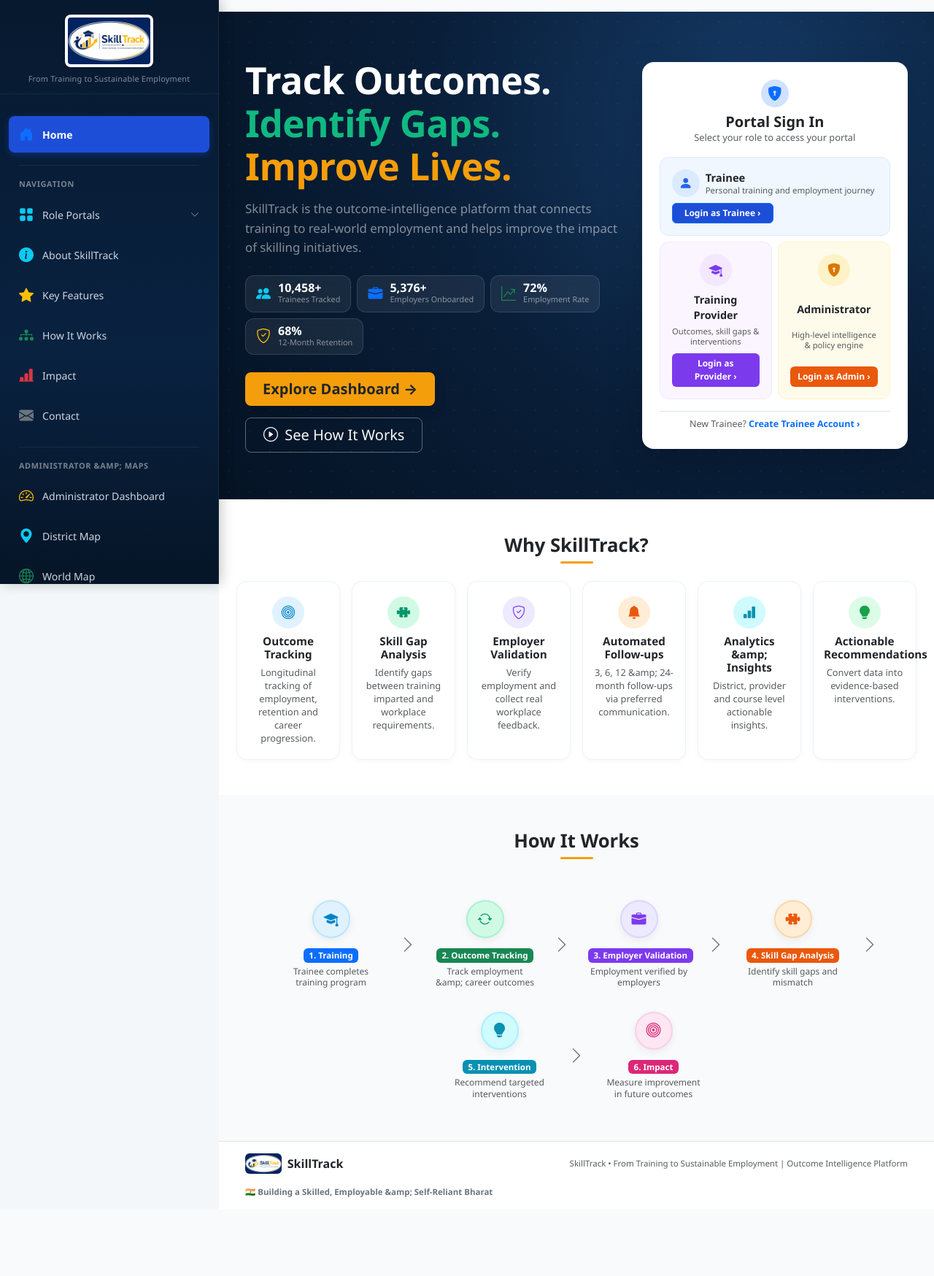
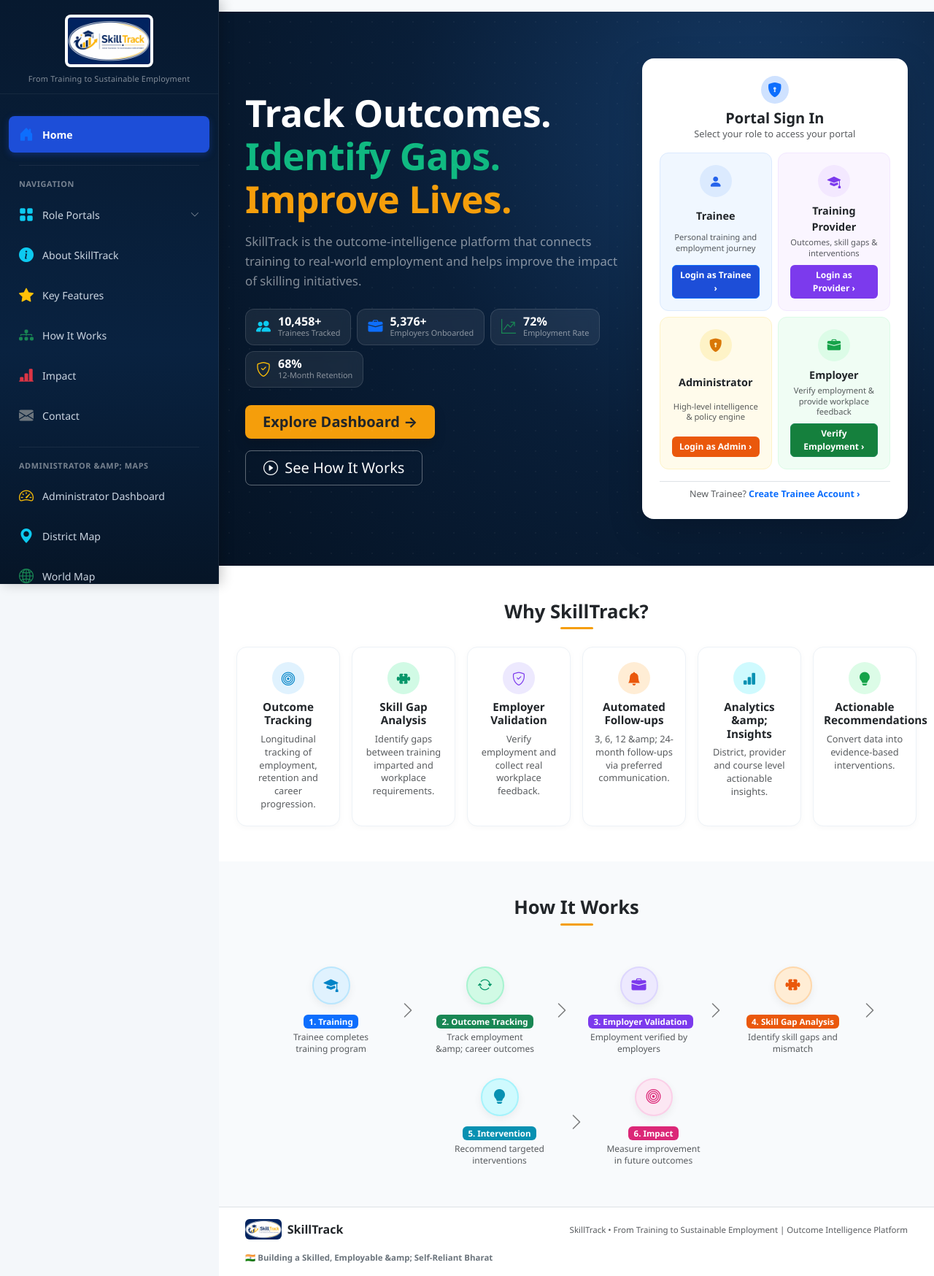
Before and after one commit to sakshigjadhav-03/SkillTrack, a Flask app: page / in a window 1280 px wide. Shown: the whole page at 73% size. Before the commit the page ends 1640 px from the top, so only its background shows below. Run offline with Flask 3, Linux system fonts and the light colour scheme.

Commit message:
Restore Employer section in Portal Sign In connected to Employer Verification flow without normal login

```diff
--- a/frontend/templates/index.html
+++ b/frontend/templates/index.html
@@ -74,24 +74,18 @@
 
           <div class="row g-2">
             <!-- Trainee Card -->
-            <div class="col-12">
+            <div class="col-6">
               <div class="role-card-box border p-3" style="background: #f0f7ff; border-color: #dbeafe !important;">
-                <div class="d-flex align-items-center justify-content-between flex-wrap gap-2 text-start">
-                  <div class="d-flex align-items-center gap-2">
-                    <div class="role-icon-circle m-0 flex-shrink-0" style="background: #dbeafe; color: #2563eb; width: 38px; height: 38px;">
-                      <i class="bi bi-person-fill"></i>
-                    </div>
-                    <div>
-                      <div class="fw-bold text-dark" style="font-size: 0.92rem;">Trainee</div>
-                      <div class="text-muted" style="font-size: 0.72rem; line-height: 1.3;">Personal training and employment journey</div>
-                    </div>
-                  </div>
-                  <a href="{{ url_for('auth.login', role='trainee') }}" class="btn btn-primary btn-sm fw-semibold px-3 rounded-2 text-nowrap" style="background: #1d4ed8; font-size: 0.75rem;">Login as Trainee ›</a>
+                <div class="role-icon-circle" style="background: #dbeafe; color: #2563eb;">
+                  <i class="bi bi-person-fill"></i>
                 </div>
+                <div class="fw-bold text-dark" style="font-size: 0.9rem;">Trainee</div>
+                <div class="text-muted mt-1" style="font-size: 0.7rem; line-height: 1.3; min-height: 28px;">Personal training and employment journey</div>
+                <a href="{{ url_for('auth.login', role='trainee') }}" class="btn btn-primary btn-sm w-100 fw-semibold mt-2 rounded-2" style="background: #1d4ed8; font-size: 0.75rem;">Login as Trainee ›</a>
               </div>
             </div>
 
-            <!-- Provider Card -->
+            <!-- Training Provider Card -->
             <div class="col-6">
               <div class="role-card-box border p-3" style="background: #faf5ff; border-color: #f3e8ff !important;">
                 <div class="role-icon-circle" style="background: #f3e8ff; color: #7c3aed;">
@@ -112,6 +106,18 @@
                 <div class="fw-bold text-dark" style="font-size: 0.9rem;">Administrator</div>
                 <div class="text-muted mt-1" style="font-size: 0.7rem; line-height: 1.3; min-height: 28px;">High-level intelligence &amp; policy engine</div>
                 <a href="{{ url_for('auth.login', role='administrator') }}" class="btn btn-sm w-100 fw-semibold mt-2 rounded-2 text-white" style="background: #ea580c; font-size: 0.75rem;">Login as Admin ›</a>
+              </div>
+            </div>
+
+            <!-- Employer Card -->
+            <div class="col-6">
+              <div class="role-card-box border p-3" style="background: #f0fdf4; border-color: #dcfce7 !important;">
+                <div class="role-icon-circle" style="background: #dcfce7; color: #16a34a;">
+                  <i class="bi bi-briefcase-fill"></i>
+                </div>
+                <div class="fw-bold text-dark" style="font-size: 0.9rem;">Employer</div>
+                <div class="text-muted mt-1" style="font-size: 0.7rem; line-height: 1.3; min-height: 28px;">Verify employment &amp; provide workplace feedback</div>
+                <a href="{{ url_for('employer.dashboard') }}" class="btn btn-success btn-sm w-100 fw-semibold mt-2 rounded-2 text-white" style="background: #15803d; font-size: 0.75rem;">Verify Employment ›</a>
               </div>
             </div>
           </div>
```
Also changed, not shown: backend/routes/employer_routes.py (+26 -3 lines).
